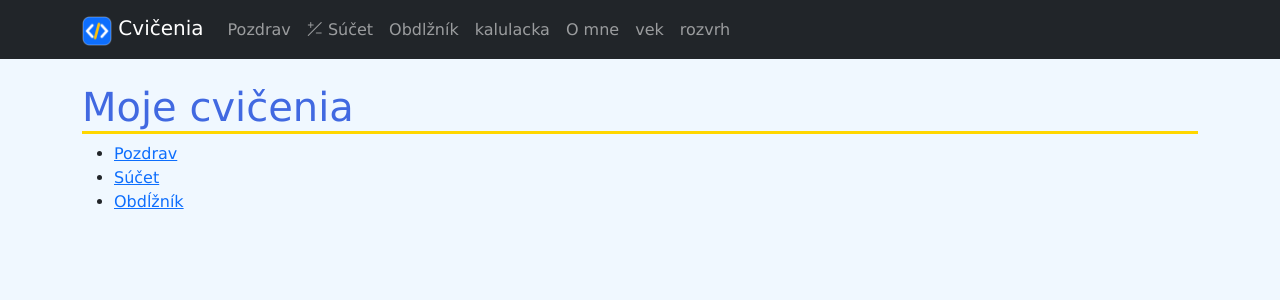
After one commit to JakubV16/Django, a Django app: page /ulohy/ in a window 1280 px wide. The commit adds this page. Shown: the top 300 px of the page. Run offline with Django 5.2, Linux system fonts and the light colour scheme.

Commit message:
add base html

```diff
--- /dev/null
+++ b/cvicenia/ulohy/static/ulohy/style.css
@@ -0,0 +1,9 @@
+body{
+    background-color: aliceblue;
+    font-family: Verdana, Geneva, Tahoma, sans-serif;
+}
+
+h1{
+    color: royalblue;
+    border-bottom: 3px solid gold;
+}
--- /dev/null
+++ b/cvicenia/ulohy/templates/ulohy/base.html
@@ -0,0 +1,41 @@
+{% load static %}
+<!doctype html>
+<html lang="sk">
+<head>
+  <meta charset="utf-8">
+  <meta name="viewport" content="width=device-width, initial-scale=1">
+  <title>{% block titulok %}Cvičenia{% endblock %}</title>
+  <link href="https://cdn.jsdelivr.net/npm/bootstrap@5.3.9/dist/css/bootstrap.min.css" rel="stylesheet" integrity="sha384-yEPZ7jP9S0QKiUQ0m3jjsO4ProIW7wvR9gXkI7JOGa2XVsw53Yke2bsdkBbjmmiX" crossorigin="anonymous">
+  <link href="https://cdn.jsdelivr.net/npm/bootstrap-icons@1.13.2/font/bootstrap-icons.min.css" rel="stylesheet">
+  <link href="{% static 'ulohy/style.css' %}" rel="stylesheet">
+</head>
+<body>
+  <nav class="navbar navbar-expand-lg bg-dark mb-4" data-bs-theme="dark">
+    <div class="container">
+      <a class="navbar-brand" href="{% url 'index' %}">
+        <img src="{% static 'ulohy/img/logo.png' %}" alt="" width="30" height="30" class="d-inline-block align-text-top">
+        Cvičenia
+      </a>
+      <button class="navbar-toggler" type="button" data-bs-toggle="collapse" data-bs-target="#menu" aria-controls="menu" aria-expanded="false" aria-label="Zobraziť menu">
+        <span class="navbar-toggler-icon"></span>
+      </button>
+      <div class="collapse navbar-collapse" id="menu">
+        <div class="navbar-nav">
+          <a class="nav-link" href="{% url 'pozdrav' %}">Pozdrav</a>
+          <a class="nav-link" href="{% url 'sucet' %}"><i class="bi bi-plus-slash-minus"></i> Súčet</a>
+          <a class="nav-link" href="{% url 'obdlznik' %}">Obdlžník</a>
+          <a class="nav-link" href="{% url 'kalkulacka' %}">kalulacka</a>
+          <a class="nav-link" href="{% url 'o_mne' %}">O mne</a>
+          <a class="nav-link" href="{% url 'vek' %}">vek</a>
+          <a class="nav-link" href="{% url 'rozvrh' %}">rozvrh</a>
+
+        </div>
+      </div>
+    </div>
+  </nav>
+  <main class="container">
+    {% block obsah %}{% endblock %}
+  </main>
+  <script src="https://cdn.jsdelivr.net/npm/bootstrap@5.3.9/dist/js/bootstrap.bundle.min.js" integrity="sha384-WyOxWvTyr1QaMPfiPJSv76iReVthorl5uWlFtZPyK0IEB0hGzo9y5Bp9mYanr8Bu" crossorigin="anonymous"></script>
+</body>
+</html>
--- /dev/null
+++ b/cvicenia/ulohy/templates/ulohy/index.html
@@ -0,0 +1,11 @@
+{% extends "ulohy/base.html" %}
+{% block titulok%}Index{%endblock%}
+{% block obsah%}
+<h1>Moje cvičenia</h1>
+<ul>
+    <li><a href="{% url "pozdrav"%}">Pozdrav</a></li>
+    <li><a href="{% url "sucet"%}">Súčet</a></li>
+    <li><a href="{% url "obdlznik"%}">Obdĺžník</a></li>
+
+</ul>
+{%endblock%}
--- a/cvicenia/ulohy/templates/ulohy/kalkulacka.html
+++ b/cvicenia/ulohy/templates/ulohy/kalkulacka.html
@@ -1,3 +1,6 @@
+{% extends "ulohy/base.html" %}
+{% block titulok%}kalulacka{%endblock%}
+{% block obsah%}
 <h1>Kalkulačka</h1>
 
 <form method="post">
@@ -19,3 +22,4 @@
 {% if vysledok %}
     <p>Výsledok je: {{ vysledok }}</p>
 {% endif %}
+{%endblock%}
--- a/cvicenia/ulohy/templates/ulohy/o_mne.html
+++ b/cvicenia/ulohy/templates/ulohy/o_mne.html
@@ -1,3 +1,6 @@
+{% extends "ulohy/base.html" %}
+{% block titulok%}o mne{%endblock%}
+{% block obsah%}
 <h1> Volám sa {{meno}}.</h1>
 {% if vek >= 18 %}
 <p>Som dospelý/á.</p>
@@ -14,3 +17,4 @@
     <li> Nemám zaľuby.</li>
     {% endfor %}
 </ul>
+{%endblock%}
--- a/cvicenia/ulohy/templates/ulohy/obdlznik.html
+++ b/cvicenia/ulohy/templates/ulohy/obdlznik.html
@@ -1,3 +1,6 @@
+{% extends "ulohy/base.html" %}
+{% block titulok%}Obdlžnik{%endblock%}
+{% block obsah%}
 <h1>Výpočet obdĺžnika</h1>
 
 <form method="post">
@@ -14,3 +17,4 @@
     <p>Obvod obdĺžnika je: {{ obvod }}</p>
     <p>Obsah obdĺžnika je: {{ obsah }}</p>
 {% endif %}
+{%endblock%}
--- a/cvicenia/ulohy/templates/ulohy/pozdrav.html
+++ b/cvicenia/ulohy/templates/ulohy/pozdrav.html
@@ -1,3 +1,6 @@
+{% extends "ulohy/base.html" %}
+{% block titulok%}Pozdrav{%endblock%}
+{% block obsah%}
 <h1>Pozdrav</h1>
 <form method=="get">
 	<label> Meno :<input type="text" name="meno"></label>
@@ -6,3 +9,4 @@
 {% if meno %}
     <p>Ahoj , {{meno}}</p>
 {%endif%}
+{%endblock%}
--- a/cvicenia/ulohy/templates/ulohy/rozvrh.html
+++ b/cvicenia/ulohy/templates/ulohy/rozvrh.html
@@ -1,3 +1,6 @@
+{% extends "ulohy/base.html" %}
+{% block titulok%}rozvrh{%endblock%}
+{% block obsah%}
 <h1>{{den}}</h1>
 <table border="1">
     <tr>
@@ -13,3 +16,4 @@
     {% endfor %}
 
     </table>
+´{%endblock%}
--- a/cvicenia/ulohy/templates/ulohy/sucet.html
+++ b/cvicenia/ulohy/templates/ulohy/sucet.html
@@ -1,3 +1,6 @@
+{% extends "ulohy/base.html" %}
+{% block titulok%}Súčet{%endblock%}
+{% block obsah%}
 <h1>Súčet dvoch čísel </h1>
 
 <form method="post">
@@ -9,3 +12,4 @@
 {% if vysledok %}
     <p> Výsledok je {{vysledok}}</p>
 {%endif%}
+{%endblock%}
--- a/cvicenia/ulohy/templates/ulohy/vek.html
+++ b/cvicenia/ulohy/templates/ulohy/vek.html
@@ -1,3 +1,6 @@
+{% extends "ulohy/base.html" %}
+{% block titulok%}vek{%endblock%}
+{% block obsah%}
 <h1>Výpočet veku</h1>
 
 <form method="post">
@@ -14,3 +17,4 @@
 {% if vek %}
     <h2>Máš {{ vek }} rokov.</h2>
 {% endif %}
+{%endblock%}
--- a/cvicenia/ulohy/urls.py
+++ b/cvicenia/ulohy/urls.py
@@ -2,6 +2,7 @@ from django.urls import path
 from . import views
 
 urlpatterns = [
+    path("", views.index, name="index"),
     path('ahoj/', views.ahoj, name='ahoj' ),
     path("o_mne", views.o_mne, name='o_mne'),
     path("rozvrh/", views.rozvrh, name='rozvrh'),
--- a/cvicenia/ulohy/views.py
+++ b/cvicenia/ulohy/views.py
@@ -82,3 +82,7 @@ def vek(request):
         vek = dnes.year - rok
 
     return render(request, "ulohy/vek.html", {"vek": vek})
+
+
+def index(request):
+    return render(request, "ulohy/index.html")
```
Also changed, not shown: cvicenia/ulohy/static/ulohy/img/logo.png (added).
